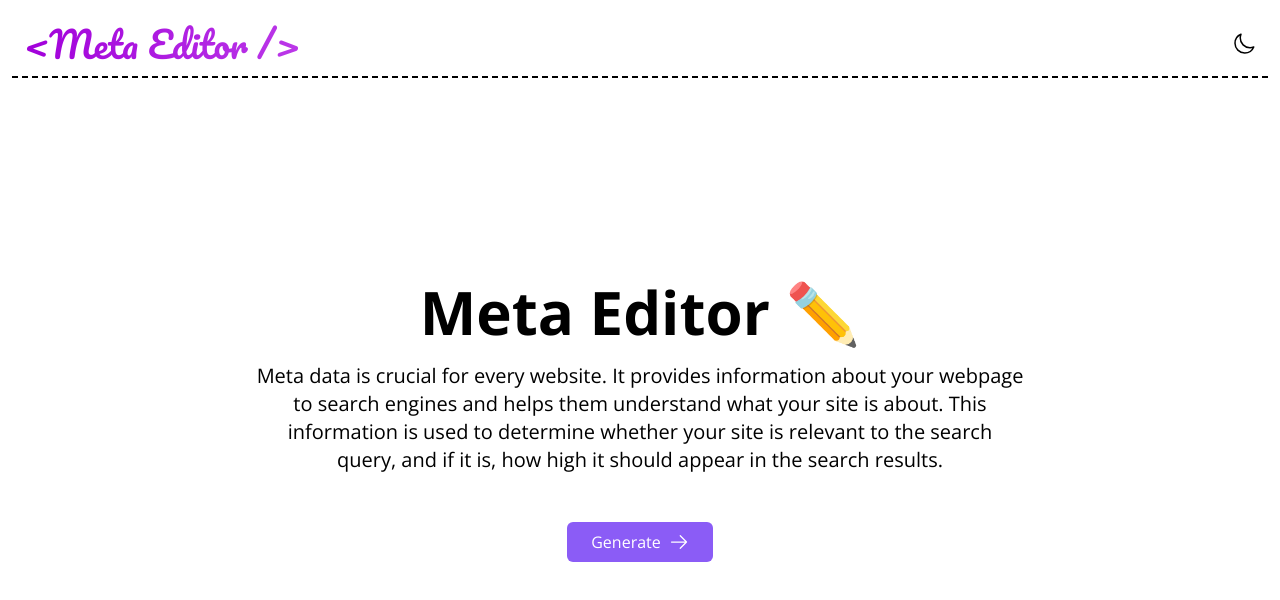
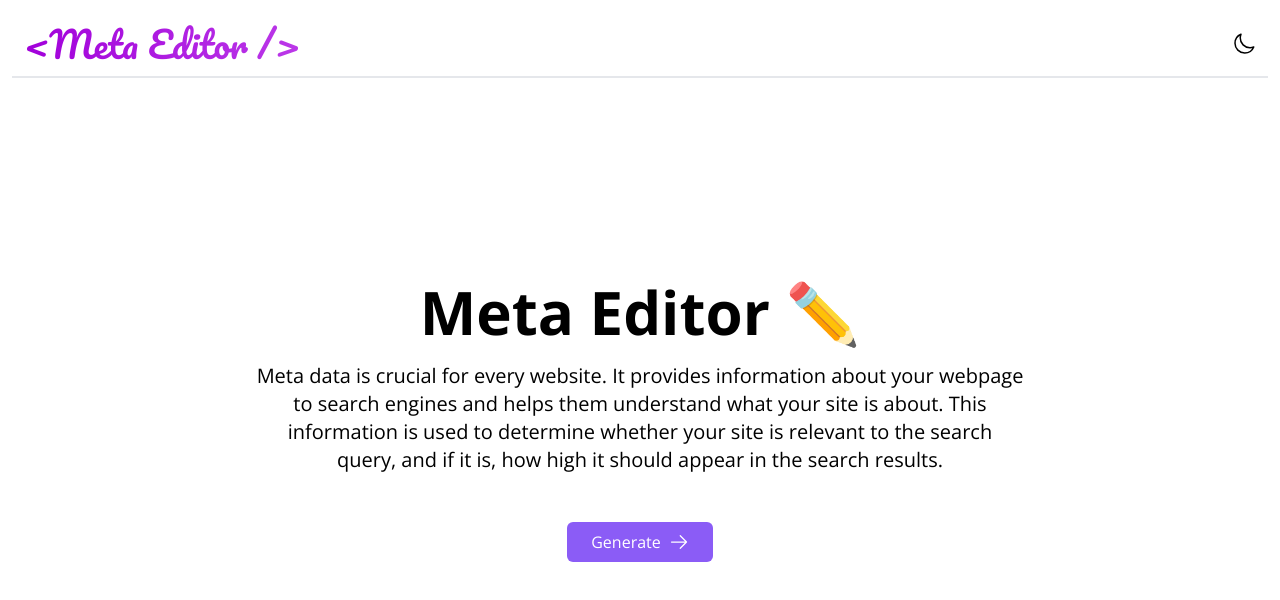
Before and after one commit to GPSxtreme/meta-editor, a Next.js app: page / in a window 1280 px wide. Shown: the top 600 px of the page. Built offline with nearby package versions, Linux system fonts and the light colour scheme.

Commit message:
Update layout description to include "Analyze &" and update nav border colors

```diff
--- a/app/layout.tsx
+++ b/app/layout.tsx
@@ -6,7 +6,7 @@ import ThemeSwitch from "./ui/components/ThemeSwitch";
 import Providers from "./providers";
 export const metadata: Metadata = {
   title: { default: "Meta editor", template: "%s | Meta editor" },
-  description: "Generate metadata for your website within seconds 🚀",
+  description: "Analyze & generate metadata for your website within seconds 🚀",
 };
 
 export default function RootLayout({
@@ -18,7 +18,7 @@ export default function RootLayout({
     <html lang="en" suppressHydrationWarning>
       <body className={`${openSans.className}`}>
         <Providers>
-          <nav className="flex flex-row justify-between m-3 p-3 border-b-2 border-dashed border-black dark:border-white">
+          <nav className="flex flex-row justify-between m-3 p-3 border-b-2 border-[#E5E7EB] dark:border-[#90909084]">
             <Link
               href={"/"}
               className={`${pacifico.className} text-xl md:text-4xl font-normal logo-hp`}
```
